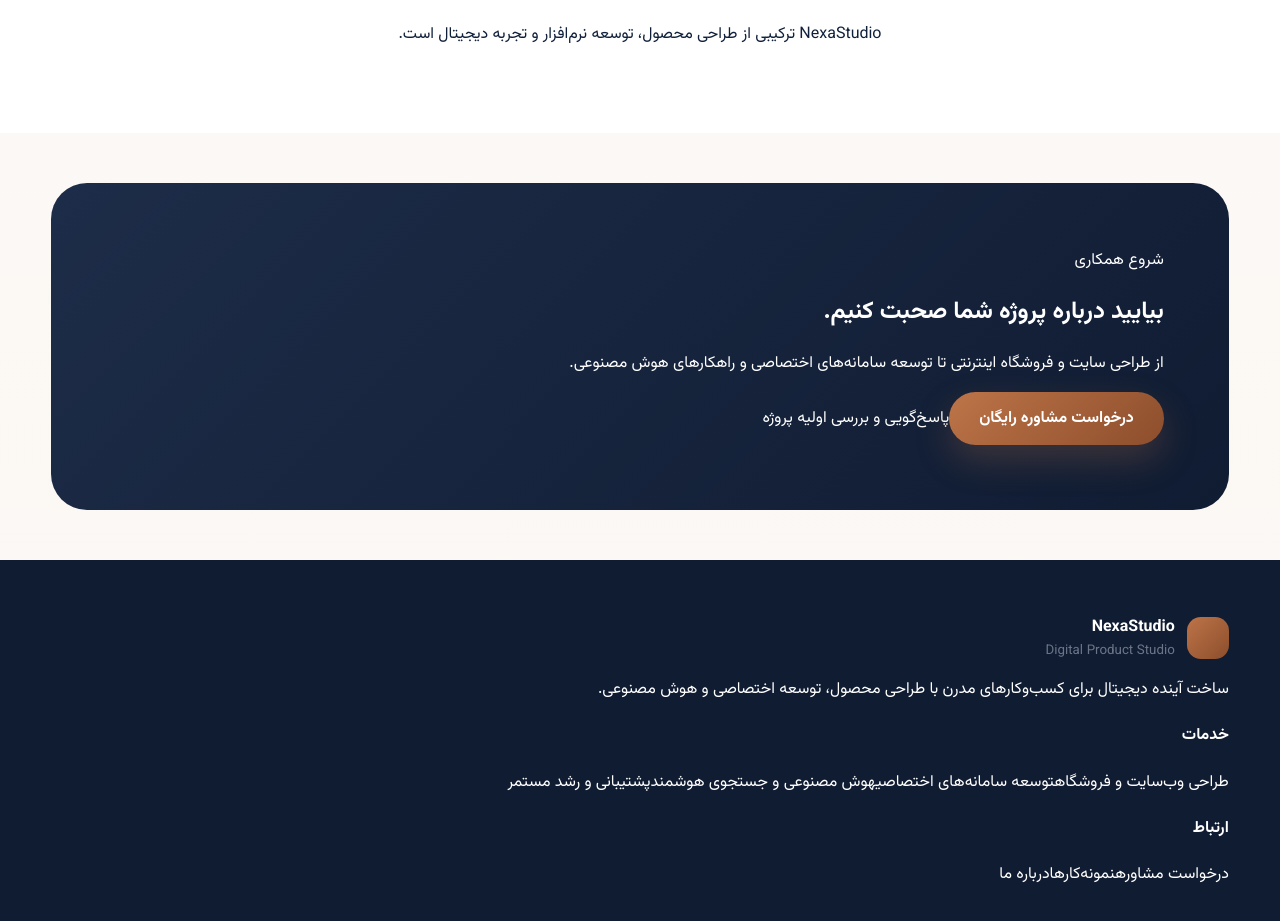
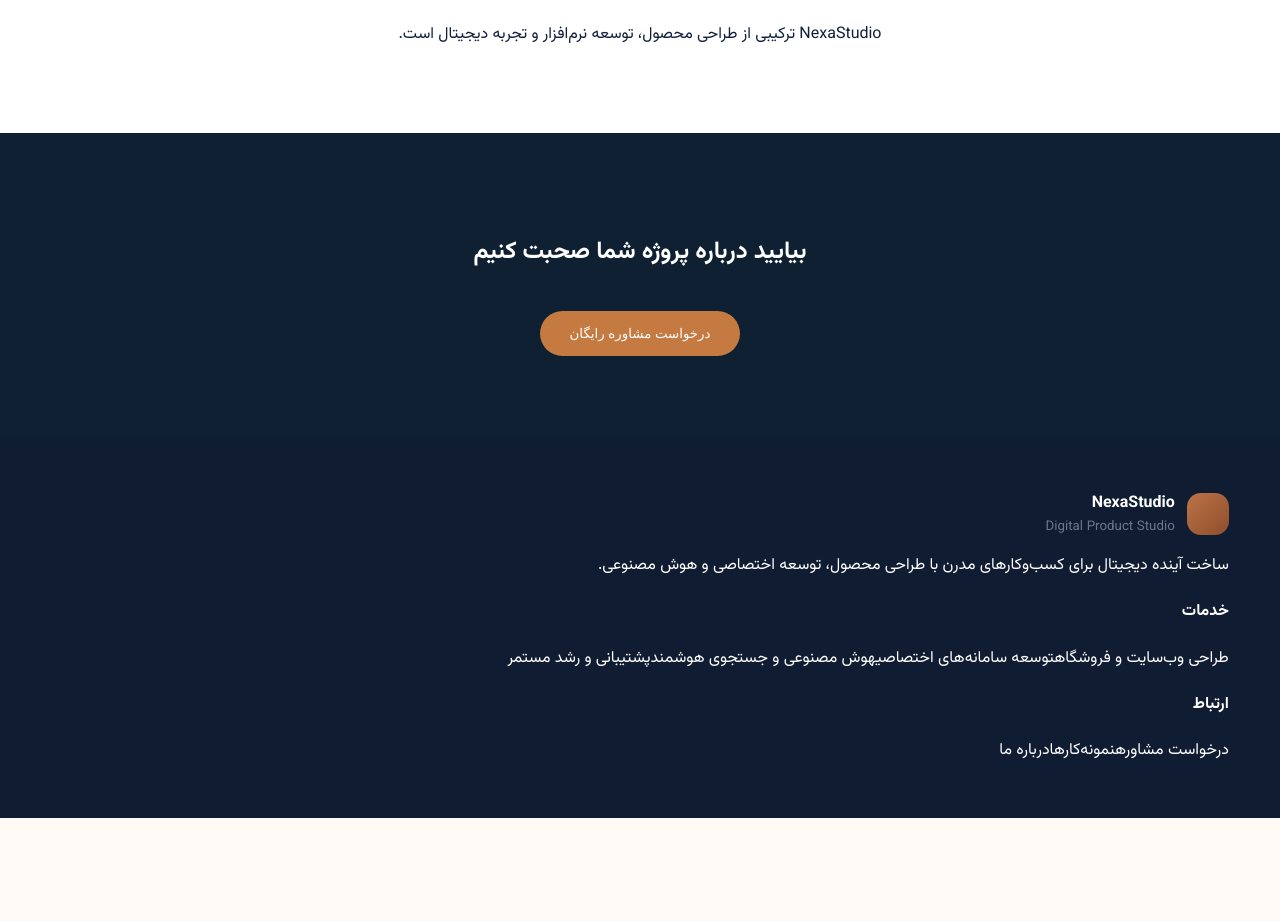
Before and after one commit to zohreksh/smartpilot, a Nuxt app: page / in a window 1280 px wide. Shown: the part 1940-2861 px from the top of the page. After the commit the page ends 2758 px from the top, so only its background shows below. Built offline with nearby package versions, Linux system fonts and the light colour scheme.

Commit message:
add contact section

```diff
--- /dev/null
+++ b/components/ContactSection.vue
@@ -0,0 +1 @@
+<template><section class="contact"><h2>بیایید درباره پروژه شما صحبت کنیم</h2><button>درخواست مشاوره رایگان</button></section></template><style scoped>.contact{padding:80px;text-align:center;background:#102033;color:white}.contact button{margin-top:20px;padding:15px 30px;border-radius:30px;border:0;background:#c57a42;color:white}</style>
```
